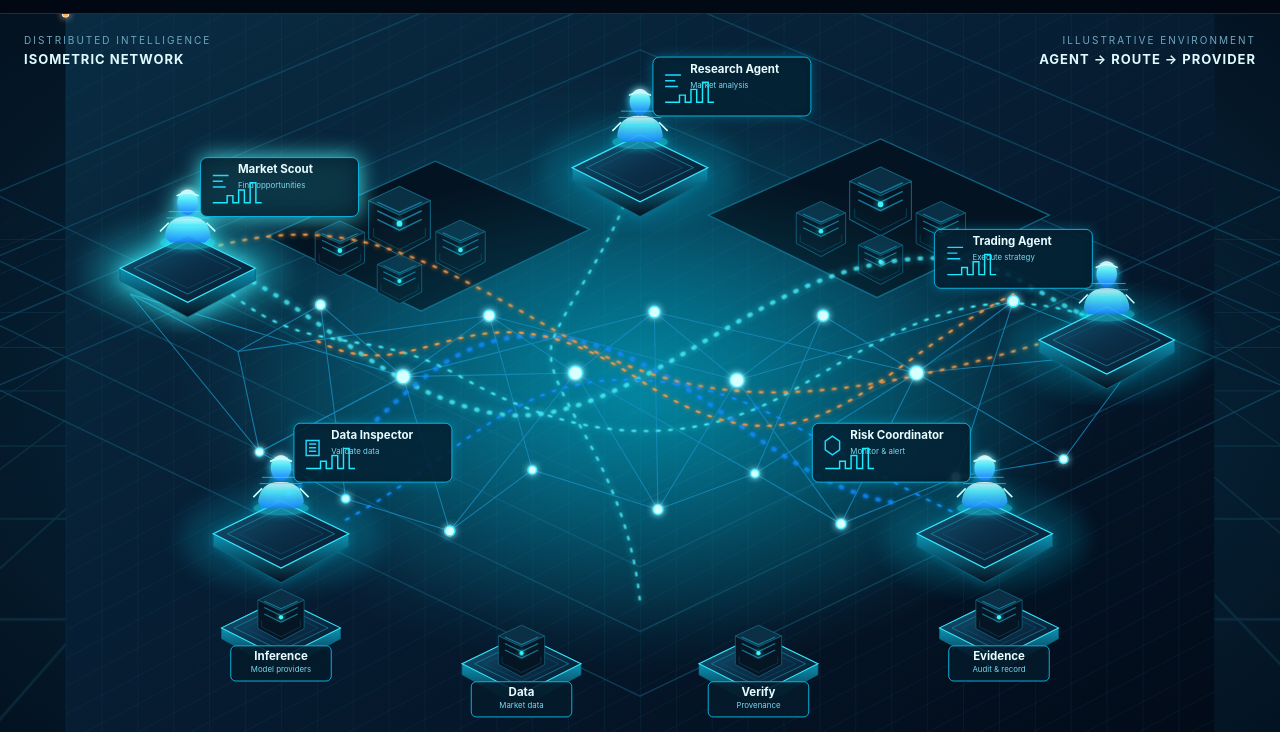
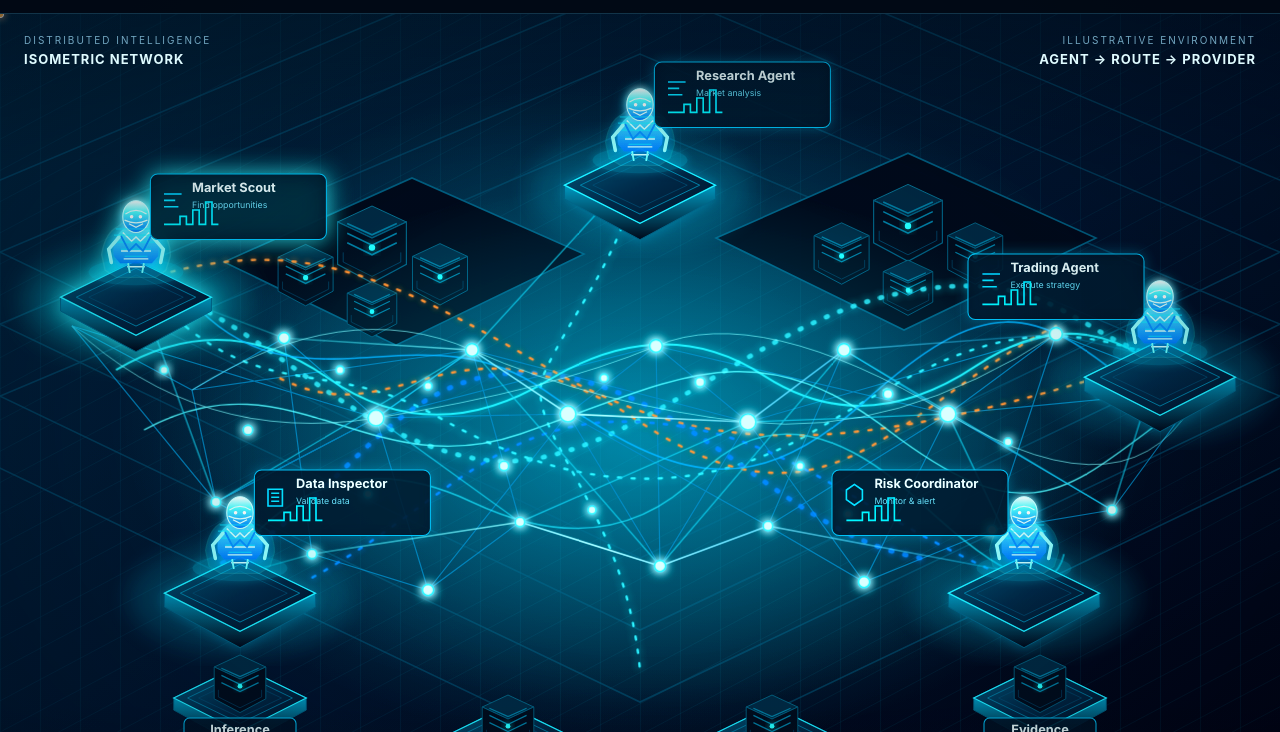
Before and after one commit to drayn-online/drayn-website, a plain HTML site: page preview/network-demo.html in a window 1280 px wide. Shown: the part 68-800 px from the top of the page. Drawn offline with Linux system fonts and the light colour scheme.

Commit message:
Polish holographic agents and cinematic network mesh

```diff
--- a/preview/network-demo.html
+++ b/preview/network-demo.html
@@ -15,8 +15,8 @@ body{background:radial-gradient(ellipse at 50% 45%,#073044 0,#041421 44%,#020710
 .view{background:#071522;border:1px solid #23465d;color:#cdeaf5;padding:13px 17px;border-radius:12px;font:inherit;cursor:pointer}
 .scene-wrap{position:relative;isolation:isolate;background:radial-gradient(ellipse at 51% 48%,#06415a 0,#06253a 43%,#03101e 100%);border-bottom:1px solid #12374b}
 .scene-wrap:before{content:"";position:absolute;inset:0;z-index:-1;opacity:.27;background-image:linear-gradient(#1c6a84 1px,transparent 1px),linear-gradient(90deg,#1c6a84 1px,transparent 1px);background-size:54px 54px;transform:perspective(650px) rotateX(59deg) scale(1.65);transform-origin:50% 48%;mask-image:linear-gradient(transparent,#000 18%,#000 82%,transparent)}
-.scene{display:block;width:100%;height:auto;max-height:calc(100vh - 82px);min-height:540px}
-.scene text{font-family:Inter,ui-sans-serif,system-ui,sans-serif}
+.scene{display:block;width:100%;height:auto;max-height:none;min-height:540px;filter:contrast(1.08) saturate(1.12)}
+.scene text{font-family:Inter,ui-sans-serif,system-ui,sans-serif;text-rendering:geometricPrecision}.scene-wrap:after{content:"";position:absolute;inset:0;pointer-events:none;background:radial-gradient(ellipse at 50% 48%,transparent 38%,rgba(0,5,15,.34) 100%),linear-gradient(180deg,rgba(0,4,13,.2),transparent 18%,transparent 82%,rgba(0,4,13,.3));z-index:1}.scene{position:relative;z-index:0}
 .hud{position:absolute;left:24px;right:24px;top:20px;display:flex;align-items:flex-start;justify-content:space-between;pointer-events:none;z-index:2}.hud-label{font-size:10px;letter-spacing:2px;color:#72a7c1}.hud-label b{display:block;color:#dffbff;font-size:13px;letter-spacing:1px;margin-top:5px}
 svg .station{cursor:pointer;outline:none;transition:opacity .2s ease;filter:drop-shadow(0 0 8px #00bde966)}svg .station:hover,svg .station.selected{filter:drop-shadow(0 0 15px #4bfaff);opacity:1}svg .station:focus-visible .platform-top{stroke:#fff;stroke-width:3}
 svg .station-label{fill:#e8fbff;font-size:16px;font-weight:750}svg .station-sub{fill:#78d8ee;font-size:11px}svg .panel{fill:#041b2bdc;stroke:#0bbbe7;stroke-width:1.3}
@@ -54,7 +54,7 @@ svg .node-dot{fill:#d6ffff;stroke:#39eaff;stroke-width:2;filter:url(#glowCyan)}
  <pattern id="grid" width="50" height="50" patternUnits="userSpaceOnUse" patternTransform="skewY(-28) scale(1 .78)"><path d="M50 0H0V50" fill="none" stroke="#16718c" stroke-width="1" opacity=".4"/></pattern>
  <g id="server"><path d="M-43 -25L0 -45L43 -25L0 -5Z" fill="#0b3045" stroke="#2187a5"/><path d="M-43 -25L0 -5L43 -25L43 28L0 51L-43 28Z" fill="#061523" stroke="#12617d" stroke-width="1.5"/><path d="M-31 -23L0 -9L31 -23M-31 -11L0 4L31 -11M-31 1L0 16L31 1" fill="none" stroke="#117c9b" stroke-width="2"/><path d="M-36 13V25L0 43L36 25V13" fill="none" stroke="#0c4d6c"/><circle cx="0" cy="7" r="4" fill="#3ef7ff" filter="url(#glowCyan)"/></g>
  <g id="platform"><path d="M-115 0L0 -56L115 0L0 58Z" fill="#06101c" stroke="#0f789a" stroke-width="2"/><path d="M-115 0L0 58L115 0L115 21L0 83L-115 21Z" fill="url(#platformSide)" stroke="#0e6784" stroke-width="1.5"/><path class="platform-top" d="M-115 0L0 -56L115 0L0 58Z" fill="url(#platformTop)" stroke="#38eaff" stroke-width="2"/><path d="M-91 0L0 -44L91 0L0 44Z" fill="none" stroke="#1686a7" stroke-width="1.4"/><path d="M-72 0L0 -34L72 0L0 34Z" fill="none" stroke="#0e5576" stroke-width="1"/></g>
- <g id="hologram"><ellipse cy="2" rx="35" ry="9" fill="#23eaff" opacity=".42" filter="url(#glowCyan)"/><path d="M-20 0Q-21 -40 0 -49Q21 -40 20 0Z" fill="#1cddff" opacity=".18"/><ellipse cy="-49" rx="13" ry="16" fill="url(#holo)" opacity=".95" filter="url(#glowCyan)"/><path d="M-29 -5Q-27 -32 0 -31Q27 -32 29 -5L22 2H-22Z" fill="url(#holo)" opacity=".84"/><path d="M-14 -57Q0 -65 14 -57M-24 -23L-35 -12M24 -23L35 -12" fill="none" stroke="#c9ffff" stroke-width="2"/><path d="M-24 -37H24M-27 -29H27M-21 -20H21" stroke="#47dfff" stroke-width="1" opacity=".8"/></g>
+ <g id="hologram"><ellipse cy="6" rx="54" ry="15" fill="#16dfff" opacity=".22" filter="url(#glowCyan)"/><path d="M-35 4L-39 -14Q-35 -39 -20 -46L-13 -52L-11 -63Q0 -73 11 -63L13 -52L24 -45Q39 -34 39 -12L34 4L22 12H-22Z" fill="#0bc9ff" opacity=".17" stroke="#73faff" stroke-width="1.6"/><path d="M-25 -12Q-28 -35 -12 -44L-9 -51L-10 -61Q0 -69 10 -61L9 -51L14 -44Q28 -35 25 -12L18 -4H-18Z" fill="url(#holo)" opacity=".9" filter="url(#glowCyan)"/><ellipse cy="-57" rx="15" ry="18" fill="url(#holo)" stroke="#c8ffff" stroke-width="1.2" filter="url(#glowCyan)"/><path d="M-12 -60Q0 -68 12 -60M-13 -53Q0 -47 13 -53M-8 -49L0 -45L8 -49" fill="none" stroke="#e4ffff" stroke-width="1.4" opacity=".95"/><path d="M-19 -34L-31 -20L-28 -5M19 -34L31 -20L28 -5" fill="none" stroke="#9affff" stroke-width="4" stroke-linecap="round"/><path d="M-15 -39L-5 -29L0 -34L5 -29L15 -39M-17 -18H17M-14 -9H14M-10 0H10" fill="none" stroke="#d9ffff" stroke-width="1.6" opacity=".92"/><path d="M-23 -43H23M-25 -36H25M-21 -28H21M-17 -20H17M-13 -12H13" stroke="#26e9ff" stroke-width="1" opacity=".8"/><path d="M-17 -35L-8 -18L0 -26L8 -18L17 -35" fill="none" stroke="#1c8dff" stroke-width="2"/><path d="M-9 -4L-7 7M9 -4L7 7" stroke="#7effff" stroke-width="2"/><circle cx="-5" cy="-57" r="2" fill="#fff"/><circle cx="5" cy="-57" r="2" fill="#fff"/></g>
 </defs>
 <rect width="1600" height="1000" fill="url(#floor)"/><rect width="1600" height="1000" fill="url(#grid)" opacity=".8"/><ellipse cx="800" cy="500" rx="650" ry="420" fill="url(#centerGlow)"/>
 <!-- Isometric city floor and tiered compute districts -->
@@ -83,8 +83,18 @@ svg .node-dot{fill:#d6ffff;stroke:#39eaff;stroke-width:2;filter:url(#glowCyan)}
  <path class="flow blue" d="M380 710C550 620 620 500 800 510S1050 610 1250 700"/>
  <path class="flow orange" d="M340 450C500 540 560 350 800 510S1120 490 1320 390"/>
 </g>
+
+ <path d="M145 445Q280 365 410 455T685 458T955 452T1220 440T1475 468" stroke="#3ff7ff" stroke-width="2.5" opacity=".9" fill="none" filter="url(#glowCyan)"/>
+ <path d="M180 520C360 420 460 590 650 525S940 390 1110 520S1330 600 1450 510" stroke="#6cfbff" stroke-width="1.8" opacity=".85" fill="none"/>
+ <path d="M250 370C380 500 530 365 680 470S930 620 1080 485S1290 360 1415 465" stroke="#22b9ff" stroke-width="2" opacity=".8" fill="none"/>
+ <path d="M300 670Q420 530 590 610T875 575T1150 610T1330 675" stroke="#42eaff" stroke-width="2" opacity=".65" fill="none"/>
+ <path d="M170 335L355 405L590 420L710 500L935 510L1055 420L1320 400L1450 430M300 700L390 675L650 635L825 690L960 640L1280 700" stroke="url(#wire)" stroke-width="2" fill="none"/>
+ <path d="M170 335L270 610L590 420L825 690L1055 420L1390 620L1450 430M800 190L590 420L470 505L650 635L935 510L1185 500L1280 700" stroke="#32cce8" stroke-width="1.6" opacity=".8" fill="none"/>
+ <path d="M90 390Q250 540 470 505T820 415T1185 500T1500 470M240 470Q430 350 590 420T935 510T1320 400" stroke="#9afcff" stroke-width="1.2" opacity=".7" fill="none"/>
+
 <!-- Dense mesh points -->
-<g class="mesh-points">
+<g class="mesh-points" filter="url(#glowCyan)">
+ <circle class="node-dot" cx="205" cy="445" r="5"/><circle class="node-dot" cx="310" cy="520" r="6"/><circle class="node-dot" cx="425" cy="445" r="5"/><circle class="node-dot" cx="535" cy="465" r="5"/><circle class="node-dot" cx="630" cy="565" r="6"/><circle class="node-dot" cx="755" cy="455" r="5"/><circle class="node-dot" cx="875" cy="460" r="6"/><circle class="node-dot" cx="1000" cy="565" r="5"/><circle class="node-dot" cx="1110" cy="475" r="6"/><circle class="node-dot" cx="1260" cy="535" r="5"/><circle class="node-dot" cx="1380" cy="470" r="5"/><circle class="node-dot" cx="460" cy="600" r="5"/><circle class="node-dot" cx="740" cy="620" r="5"/><circle class="node-dot" cx="1060" cy="625" r="5"/>
  <circle class="node-dot" cx="355" cy="405" r="7"/><circle class="node-dot" cx="470" cy="505" r="10"/><circle class="node-dot" cx="590" cy="420" r="8"/><circle class="node-dot" cx="710" cy="500" r="10"/><circle class="node-dot" cx="820" cy="415" r="8"/><circle class="node-dot" cx="935" cy="510" r="10"/><circle class="node-dot" cx="1055" cy="420" r="8"/><circle class="node-dot" cx="1185" cy="500" r="10"/><circle class="node-dot" cx="1320" cy="400" r="8"/>
  <circle class="node-dot" cx="270" cy="610" r="6"/><circle class="node-dot" cx="390" cy="675" r="6"/><circle class="node-dot" cx="535" cy="720" r="7"/><circle class="node-dot" cx="650" cy="635" r="6"/><circle class="node-dot" cx="825" cy="690" r="7"/><circle class="node-dot" cx="960" cy="640" r="6"/><circle class="node-dot" cx="1080" cy="710" r="7"/><circle class="node-dot" cx="1240" cy="645" r="6"/><circle class="node-dot" cx="1390" cy="620" r="6"/>
 </g>
```
